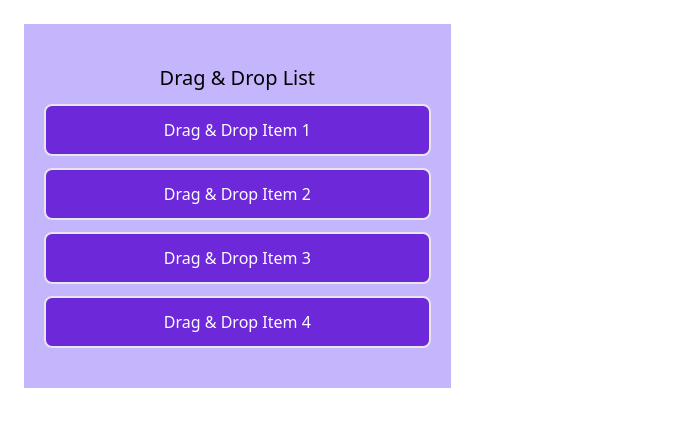
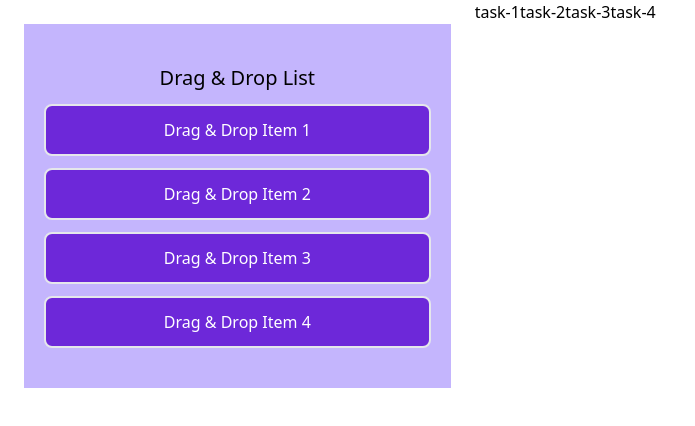
Before and after one commit to hsglc/drag-drop-list, a React (Create React App) app: page / in a window 1280 px wide. Shown: the top 426 px of the page, without its empty margins (0-695 px from the left). Built offline with nearby package versions, Linux system fonts and the light colour scheme.

Commit message:
Every drag&drop process, re-ordered items will be printed to screen.

```diff
--- a/src/App.js
+++ b/src/App.js
@@ -1,6 +1,6 @@
 import list from "./constants/list-items";
 
-import { useState } from "react";
+import { useState, useEffect } from "react";
 
 import { DragDropContext } from "react-beautiful-dnd";
 
@@ -8,6 +8,11 @@ import Column from "./components/Column/Column";
 
 function App() {
   const [items, setItems] = useState(list);
+
+
+  const [orderedItems, setOrderedItems] = useState(
+    list.columns["column-1"].taskIds
+  );
 
   const DragEndHandler = (result) => {
     const { destination, source, draggableId } = result;
@@ -42,16 +47,27 @@ function App() {
     };
 
     setItems(newItems);
+    console.log(items);
   };
+
+  useEffect(() => {
+    setOrderedItems(items.columns["column-1"].taskIds);
+
+  }, [items]);
 
   return (
     <DragDropContext onDragEnd={DragEndHandler}>
       {items.columnOrder.map((columnId) => {
         const column = items.columns[columnId];
-        console.log(column);
+
         const tasks = column.taskIds.map((taskId) => items.tasks[taskId]);
 
-        return <Column key={column.id} column={column} tasks={tasks} />;
+        return (
+          <div className="flex">
+            <Column key={column.id} column={column} tasks={tasks} />
+            <div>{orderedItems}</div>
+          </div>
+        );
       })}
     </DragDropContext>
   );
```
